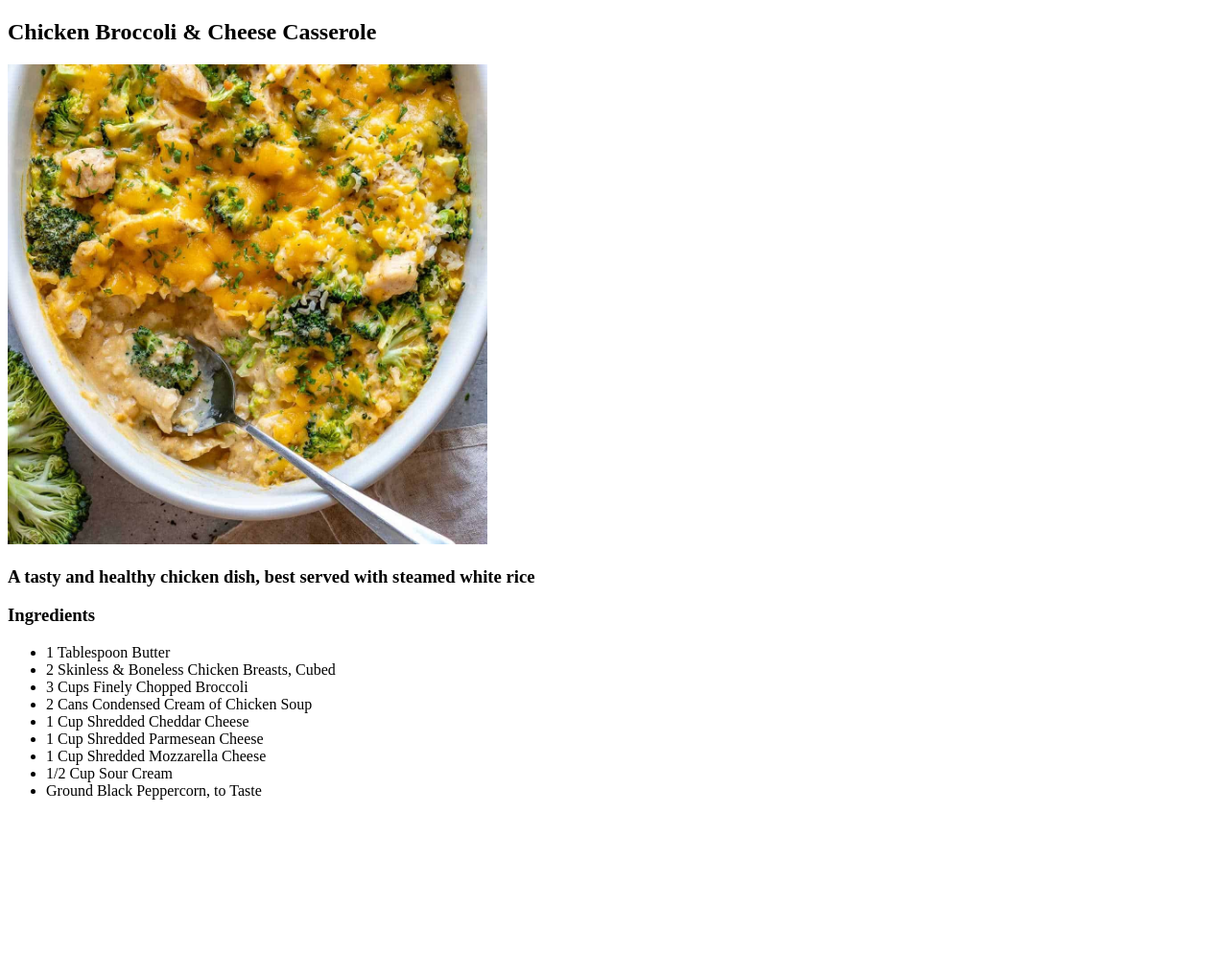
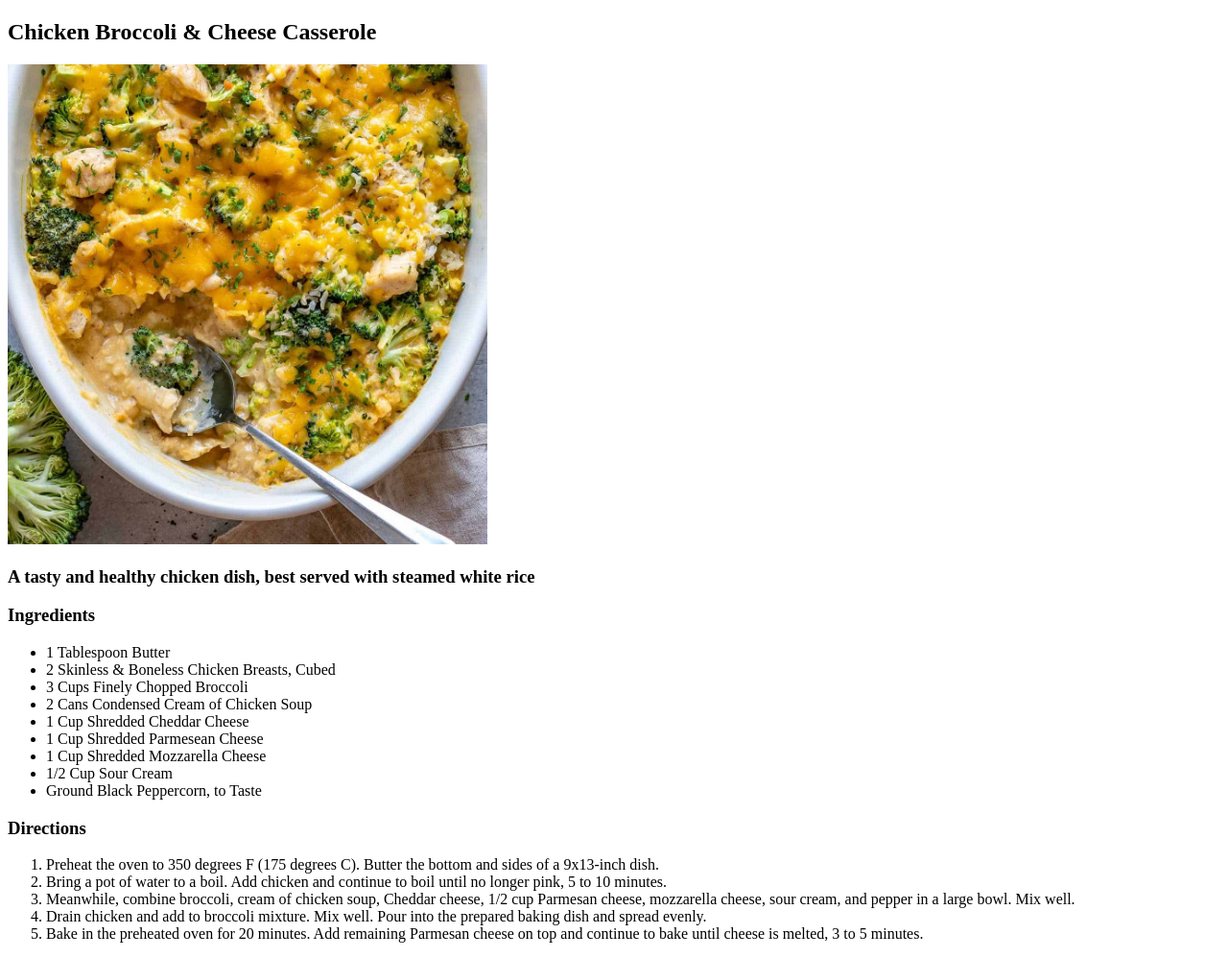
Before and after one commit to nickjeter/odin-recipes, a plain HTML site: page recipes/chicken-casserole.html in a window 1280 px wide. Shown: the whole page at 96% size. Before the commit the page ends 849 px from the top, so only its background shows below. Drawn offline with Linux system fonts and the light colour scheme.

Commit message:
Add directions for each recipe

```diff
--- a/recipes/chicken-casserole.html
+++ b/recipes/chicken-casserole.html
@@ -22,5 +22,14 @@
         <li>1/2 Cup Sour Cream</li>
         <li>Ground Black Peppercorn, to Taste</li>
     </ul></p>
+    <p><h3>Directions</h3></p>
+    <p><ol>
+        <li>Preheat the oven to 350 degrees F (175 degrees C). Butter the bottom and sides of a 9x13-inch dish.</li>
+        <li>Bring a pot of water to a boil. Add chicken and continue to boil until no longer pink, 5 to 10 minutes.</li>
+        <li>Meanwhile, combine broccoli, cream of chicken soup, Cheddar cheese, 1/2 cup Parmesan cheese, mozzarella cheese, sour cream,
+            and pepper in a large bowl. Mix well.</li>
+        <li>Drain chicken and add to broccoli mixture. Mix well. Pour into the prepared baking dish and spread evenly.</li>
+        <li>Bake in the preheated oven for 20 minutes. Add remaining Parmesan cheese on top and continue to bake until cheese is melted, 3 to 5 minutes.</li>
+    </ol></p>
 </body>
 </html>
```
Also changed, not shown: recipes/garbanzo-bean-soup.html (+9 -0 lines), recipes/water.html (+7 -0 lines).
